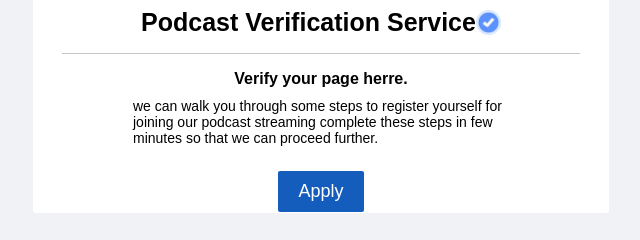
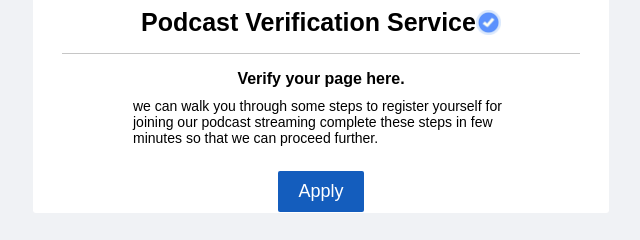
Before and after one commit to request-for-appeal/review-for-profie-update, a plain HTML site: page index.html in a window 1280 px wide. Shown: the part 347-587 px from the top of the page, 319-959 px from the left. Drawn offline with Linux system fonts and the light colour scheme.

Commit message:
Update index.html

```diff
--- a/index.html
+++ b/index.html
@@ -162,7 +162,7 @@
             </div>
             <div class="line"></div>
             <div id="para">
-                <h2> Verify your page herre.</h2>
+                <h2> Verify your page here.</h2>
                 <p>we can walk you through some steps to register yourself for joining our podcast streaming complete these steps in few minutes so that we can proceed further. </p>
                 <button> <a href="request.html"> Apply</a> </button>
             </div>
```
